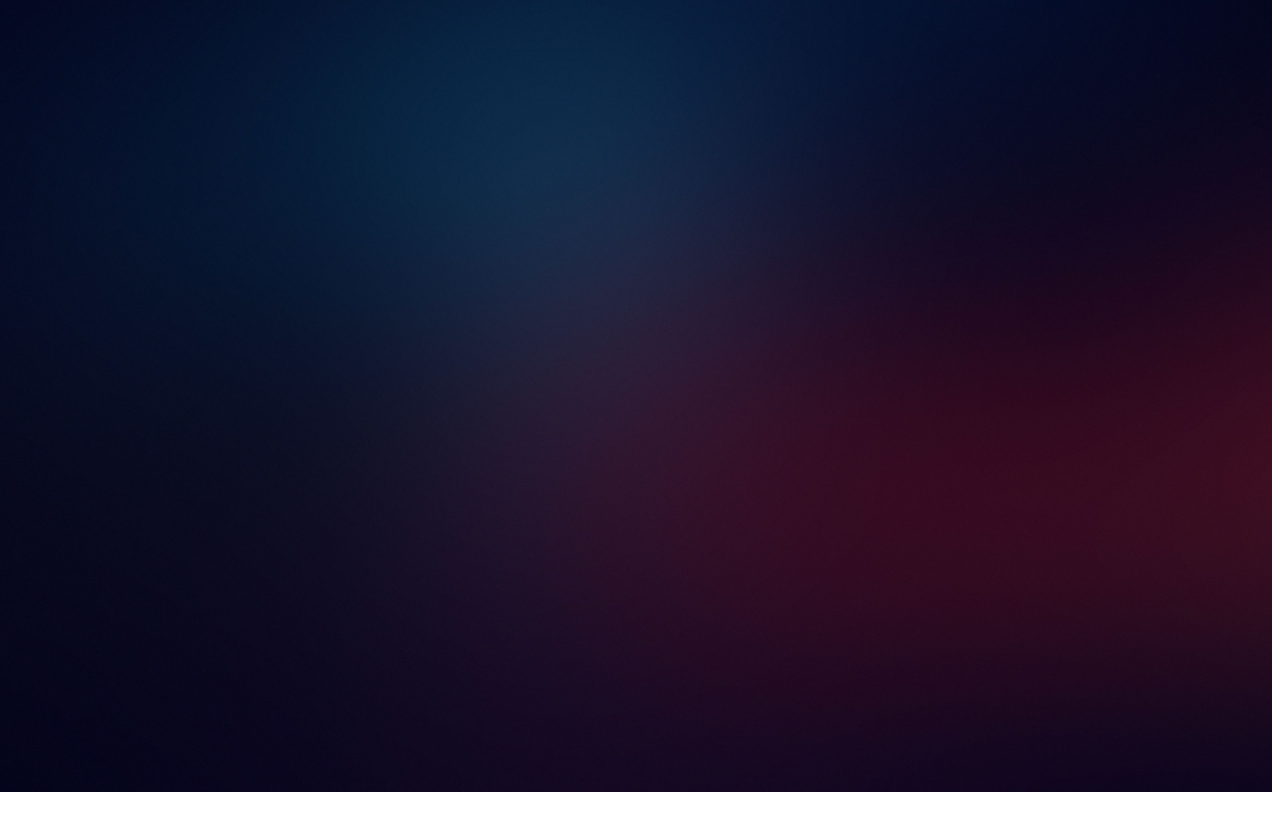
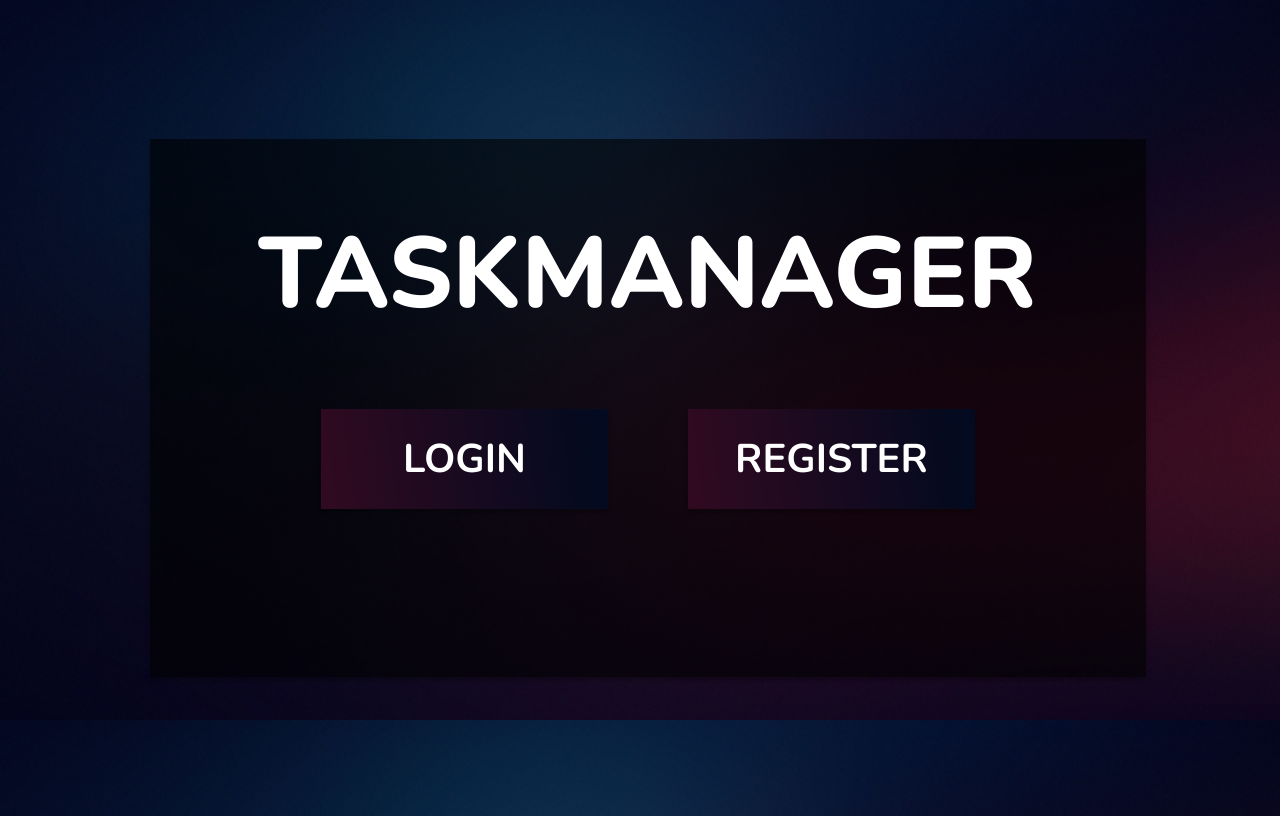
Before and after one commit to SimonSenic/taskmanagement, an Angular app: page / in a window 1280 px wide. Built offline with nearby package versions, Linux system fonts and the light colour scheme.

Commit message:
changed home page

```diff
--- a/package.json
+++ b/package.json
@@ -18,7 +18,7 @@
     "@angular/platform-browser": "~12.2.0",
     "@angular/platform-browser-dynamic": "~12.2.0",
     "@angular/router": "~12.2.0",
-    "firebase": "^9.6.1",
+    "firebase": "^9.6.2",
     "rxjs": "~6.6.0",
     "tslib": "^2.3.0",
     "zone.js": "~0.11.4"
--- a/public/index.html
+++ b/public/index.html
@@ -8,6 +8,6 @@
   <link rel="icon" type="image/x-icon" href="favicon.ico">
 </head>
 <body>
-  <app-root>fasfasf</app-root>
+  <app-root>ZMENA</app-root>
 </body>
 </html>
--- a/src/app/app.component.css
+++ b/src/app/app.component.css
@@ -1,6 +1,44 @@
-#backgroundIMG{
+main{
+  display: flex;
+  flex-direction: row;
+  justify-content: center;
   height: 100vh;
-  width:  100vw;
-  margin-top: -1em;
-  margin-left: -1em;
 }
+main > #mainBar{
+  width: 62.3em;
+  height: 33.6em;
+  background: rgba(0, 0, 0, 0.6);
+  box-shadow: 0px 4px 4px rgba(0, 0, 0, 0.25);
+  align-self: center;
+}
+main> #mainBar > #mainTitle{
+  font-family: 'Nunito', sans-serif;
+  font-weight: 800;
+  font-size: 100px;
+  line-height: 136px;
+  color: white;
+  display: flex;
+  justify-content: center;
+}
+main> #mainBar > #buttons{
+  display: flex;
+  flex-direction: row;
+  justify-content: center;
+}
+main> #mainBar > #buttons > #login, #register {
+  width: 287px;
+  height: 100px;
+  background: linear-gradient(262.37deg, #040A1F 9.01%, #360A21 109.84%);
+  font-family: 'Nunito', sans-serif;
+  font-weight: 700;
+  font-size: 40px;
+  line-height: 55px;
+  color: white;
+  border: none;
+  cursor: pointer;
+  box-shadow: 0px 4px 4px rgba(0, 0, 0, 0.25);
+  margin: 0px 1em;
+}
+main> #mainBar > #buttons > #login, #register:hover{
+
+}
--- a/src/app/app.component.html
+++ b/src/app/app.component.html
@@ -1,4 +1,10 @@
 <main>
-  <img src="../assets/b84f4195a6d33c93d01111287c0c7b7e.jpg" alt="" id="backgroundIMG">
+ <div id="mainBar">
+    <H1 id="mainTitle">TASKMANAGER</H1>
+    <div id="buttons">
+      <button id="login">LOGIN</button>
+      <button id="register">REGISTER</button>
+    </div>
+ </div>
 </main>
 <router-outlet></router-outlet>
--- a/src/index.html
+++ b/src/index.html
@@ -6,6 +6,9 @@
   <base href="/">
   <meta name="viewport" content="width=device-width, initial-scale=1">
   <link rel="icon" type="image/x-icon" href="favicon.ico">
+  <link rel="preconnect" href="https://fonts.googleapis.com">
+<link rel="preconnect" href="https://fonts.gstatic.com" crossorigin>
+<link href="https://fonts.googleapis.com/css2?family=Nunito:ital,wght@0,200;0,300;0,400;0,500;0,600;0,700;0,800;0,900;1,200;1,300;1,400;1,500;1,600;1,700;1,800;1,900&display=swap" rel="stylesheet">
 </head>
 <body>
   <app-root></app-root>
--- a/src/styles.css
+++ b/src/styles.css
@@ -1 +1,5 @@
-/* You can add global styles to this file, and also import other style files */
+body{
+  background-image: url(./assets/b84f4195a6d33c93d01111287c0c7b7e.jpg);
+  width: 100%;
+  background-size: 100%;
+}
```
Also changed, not shown: 1 other file (tests, documents, lock files or other folders).
